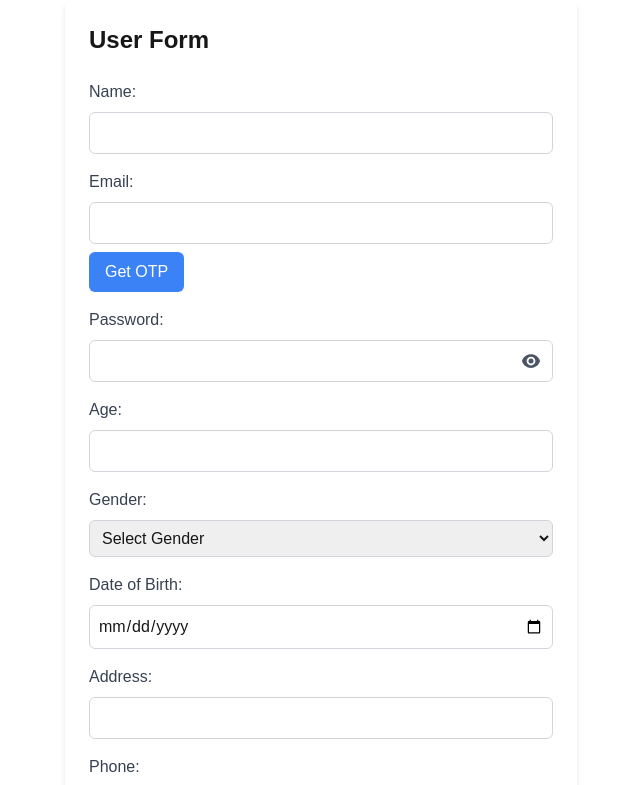
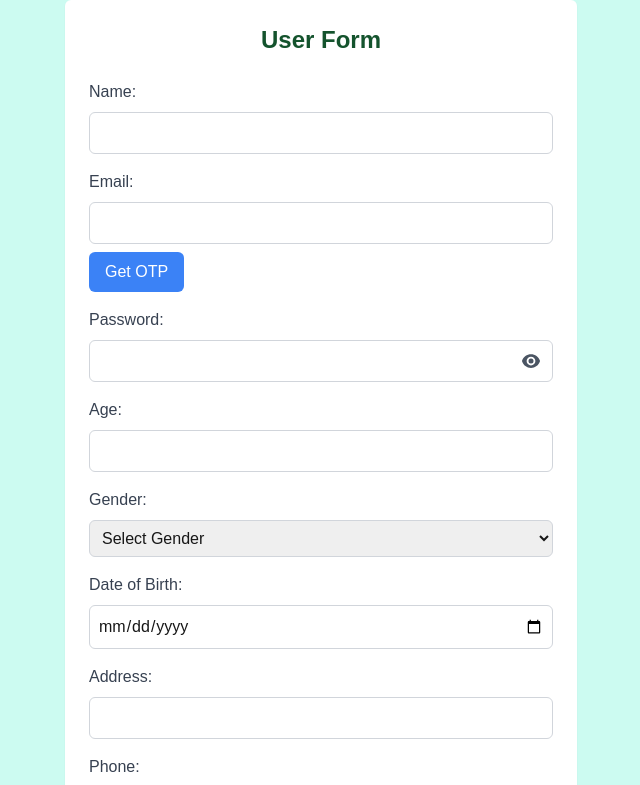
Before and after one commit to vimarshmishra37/smart_ssi_detector, a Next.js app: page /Userform in a window 1280 px wide. Shown: the top 785 px of the page, without its empty margins (319-959 px from the left). Built offline with nearby package versions, Linux system fonts and the light colour scheme.

Commit message:
labreport

```diff
--- a/app/Userform/page.js
+++ b/app/Userform/page.js
@@ -79,7 +79,6 @@ const UserForm = () => {
         if (!phone) return 'Phone number is required';
         if (!/^\d{10}$/.test(phone)) return 'Phone number must be 10 digits';
         if (!role) return 'Role is required';
-        console.log(sentOtp,otp);
         if (parseInt(otp) !== parseInt(sentOtp)) return 'OTP does not match';
         return null;
     };
@@ -118,8 +117,9 @@ const UserForm = () => {
     };
 
     return (
-        <form onSubmit={handleSubmit} className="max-w-lg mx-auto p-6 bg-white shadow-md rounded-md">
-            <h2 className="text-2xl font-bold mb-6">User Form</h2>
+        <div className='bg-teal-100'>
+        <form onSubmit={handleSubmit} className="max-w-lg mx-auto p-6 bg-white shadow-sm margin-auto rounded-md bg-teal-100">
+            <h2 className="text-2xl font-bold mb-6 text-center text-green-900">User Form</h2>
             {/* Name */}
             <div className="mb-4">
                 <label className="block text-gray-700 font-medium mb-2">Name:</label>
@@ -263,6 +263,7 @@ const UserForm = () => {
                 Submit
             </button>
         </form>
+        </div>
     );
 };
 
```
